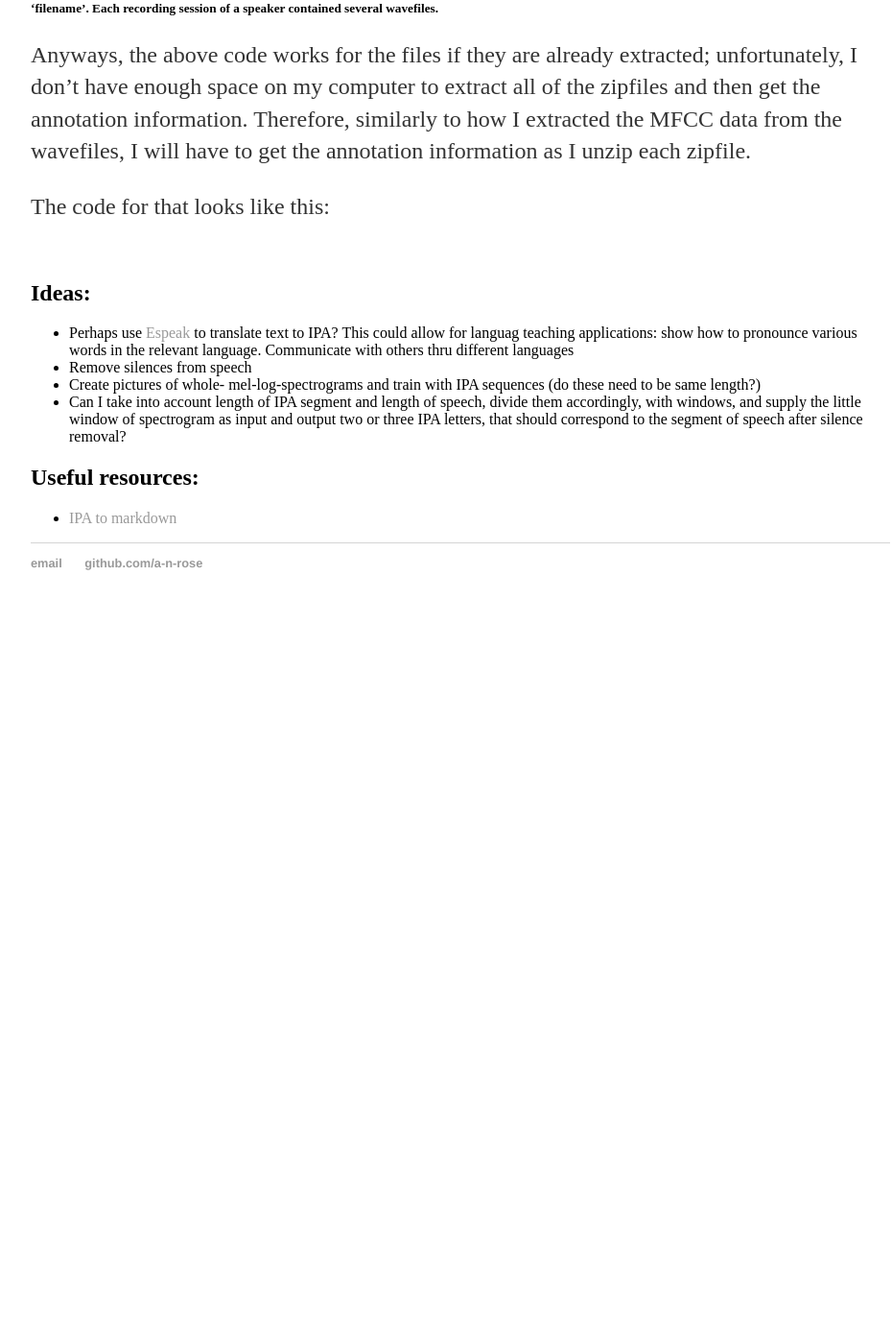
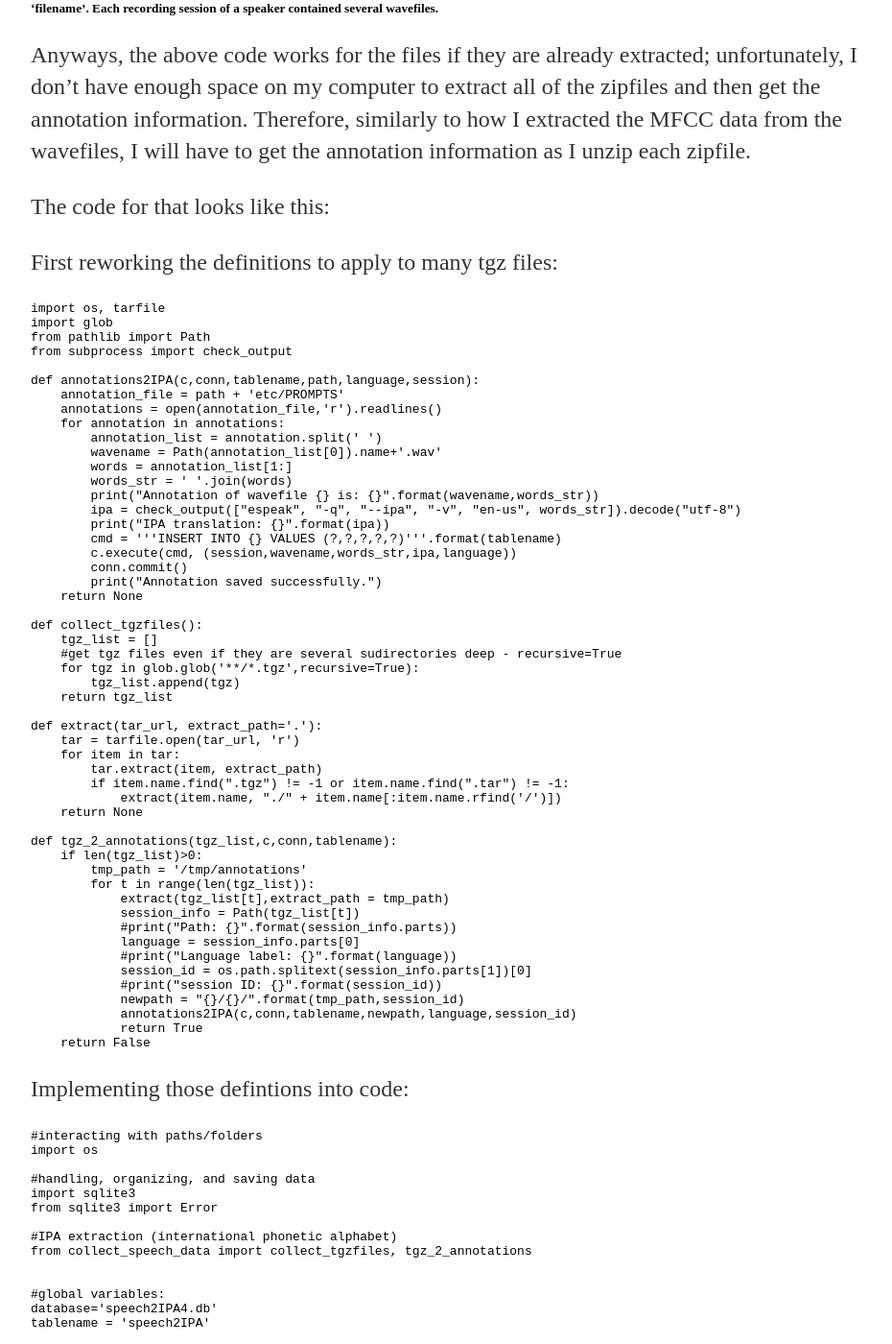
Before and after one commit to a-n-rose/a-n-rose.github.io, a Jekyll site: the page built from _posts/2018-09-12-multiling-speech2text.md, in a window 1280 px wide and 1400 px high, scrolled down 4013 px. Shown: the whole window at 96% size, without its empty margins (160-1090 px from the left). Built offline with Jekyll 4.4.1, drawn with Linux system fonts in a browser that asks for light colours; before the commit the page ends 4667 px from its top, so only the background shows below that; some of the changed text lies outside the part shown.

Commit message:
added code for zipfiles; typo fix

````diff
--- a/_posts/2018-09-12-multiling-speech2text.md
+++ b/_posts/2018-09-12-multiling-speech2text.md
@@ -110,7 +110,96 @@ Anyways, the above code works for the files if they are already extracted; unfor
 
 The code for that looks like this:
 
+First reworking the definitions to apply to many tgz files:
+
 ```
+import os, tarfile
+import glob
+from pathlib import Path
+from subprocess import check_output
+
+def annotations2IPA(c,conn,tablename,path,language,session):
+    annotation_file = path + 'etc/PROMPTS'
+    annotations = open(annotation_file,'r').readlines()
+    for annotation in annotations:
+        annotation_list = annotation.split(' ')
+        wavename = Path(annotation_list[0]).name+'.wav'
+        words = annotation_list[1:]
+        words_str = ' '.join(words)
+        print("Annotation of wavefile {} is: {}".format(wavename,words_str))
+        ipa = check_output(["espeak", "-q", "--ipa", "-v", "en-us", words_str]).decode("utf-8")
+        print("IPA translation: {}".format(ipa))
+        cmd = '''INSERT INTO {} VALUES (?,?,?,?,?)'''.format(tablename)
+        c.execute(cmd, (session,wavename,words_str,ipa,language))
+        conn.commit()
+        print("Annotation saved successfully.")
+    return None
+
+def collect_tgzfiles():
+    tgz_list = []
+    #get tgz files even if they are several sudirectories deep - recursive=True
+    for tgz in glob.glob('**/*.tgz',recursive=True):
+        tgz_list.append(tgz)
+    return tgz_list
+
+def extract(tar_url, extract_path='.'):
+    tar = tarfile.open(tar_url, 'r')
+    for item in tar:
+        tar.extract(item, extract_path)
+        if item.name.find(".tgz") != -1 or item.name.find(".tar") != -1:
+            extract(item.name, "./" + item.name[:item.name.rfind('/')])
+    return None
+
+def tgz_2_annotations(tgz_list,c,conn,tablename):
+    if len(tgz_list)>0:
+        tmp_path = '/tmp/annotations'
+        for t in range(len(tgz_list)):
+            extract(tgz_list[t],extract_path = tmp_path)
+            session_info = Path(tgz_list[t])
+            #print("Path: {}".format(session_info.parts))
+            language = session_info.parts[0]
+            #print("Language label: {}".format(language))
+            session_id = os.path.splitext(session_info.parts[1])[0]
+            #print("session ID: {}".format(session_id))
+            newpath = "{}/{}/".format(tmp_path,session_id)
+            annotations2IPA(c,conn,tablename,newpath,language,session_id)
+            return True
+    return False
+```
+Implementing those defintions into code:
+
+```
+#interacting with paths/folders
+import os
+
+#handling, organizing, and saving data
+import sqlite3
+from sqlite3 import Error
+
+#IPA extraction (international phonetic alphabet)
+from collect_speech_data import collect_tgzfiles, tgz_2_annotations
+
+
+#global variables:
+database='speech2IPA4.db'
+tablename = 'speech2IPA'
+
+
+#initialize database
+conn = sqlite3.connect(database)
+c = conn.cursor()
+
+#create the table (if it isn't there)
+c.execute("CREATE TABLE IF NOT EXISTS {}(session_ID TEXT, filename  TEXT, annotation_original TEXT, annotation_IPA TEXT, label TEXT) ".format(tablename))
+conn.commit()
+
+#collect all of the tgz files to be extracted
+tgz_list = collect_tgzfiles()
+
+#collect annotations and save to database
+collected = tgz_2_annotations(tgz_list,c,conn,tablename)
+if collected:
+    print("Annotations have been collected.")
 
 ```
 
````
Also changed, not shown: other parts of _posts/2018-09-12-multiling-speech2text.md (+1 -1 lines).
